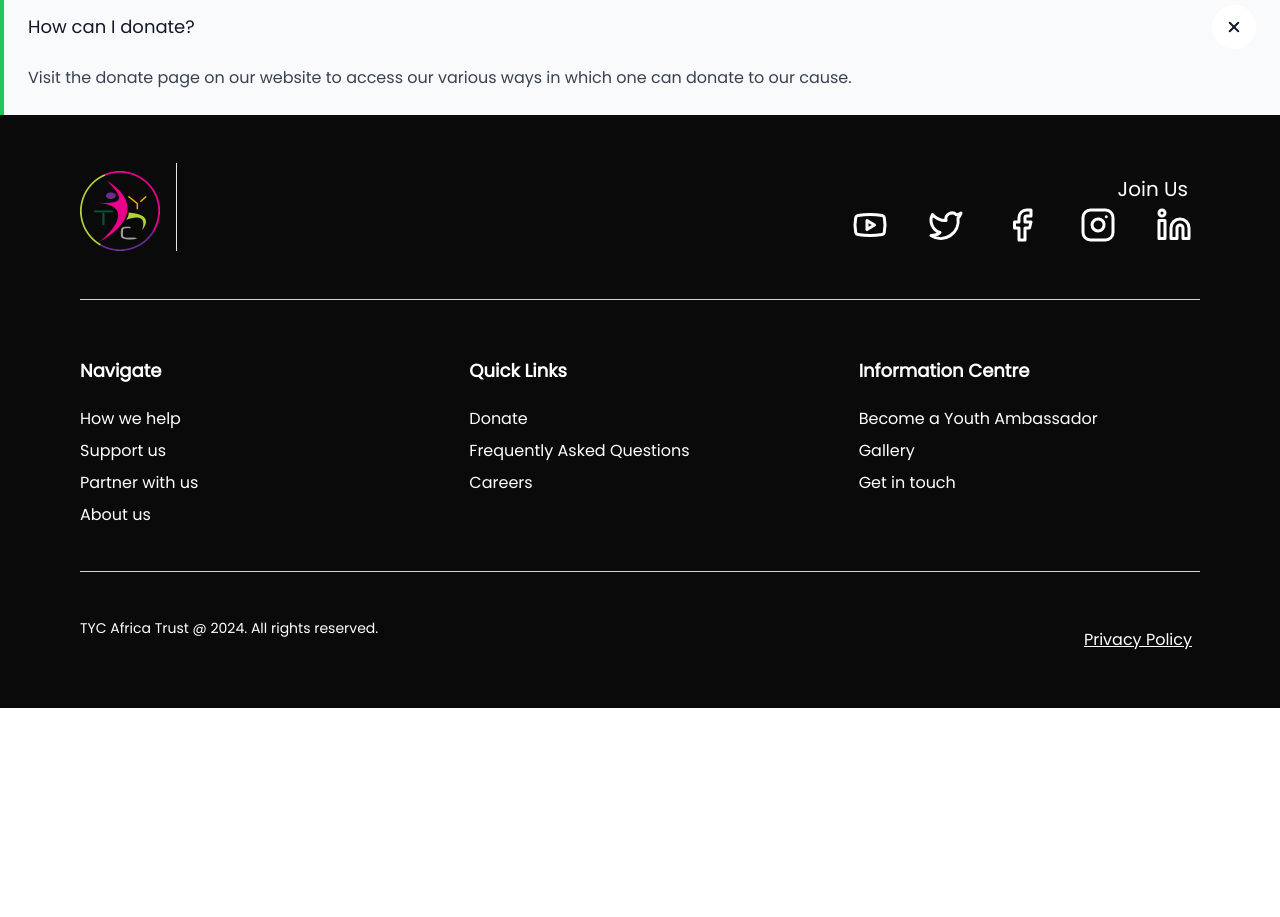
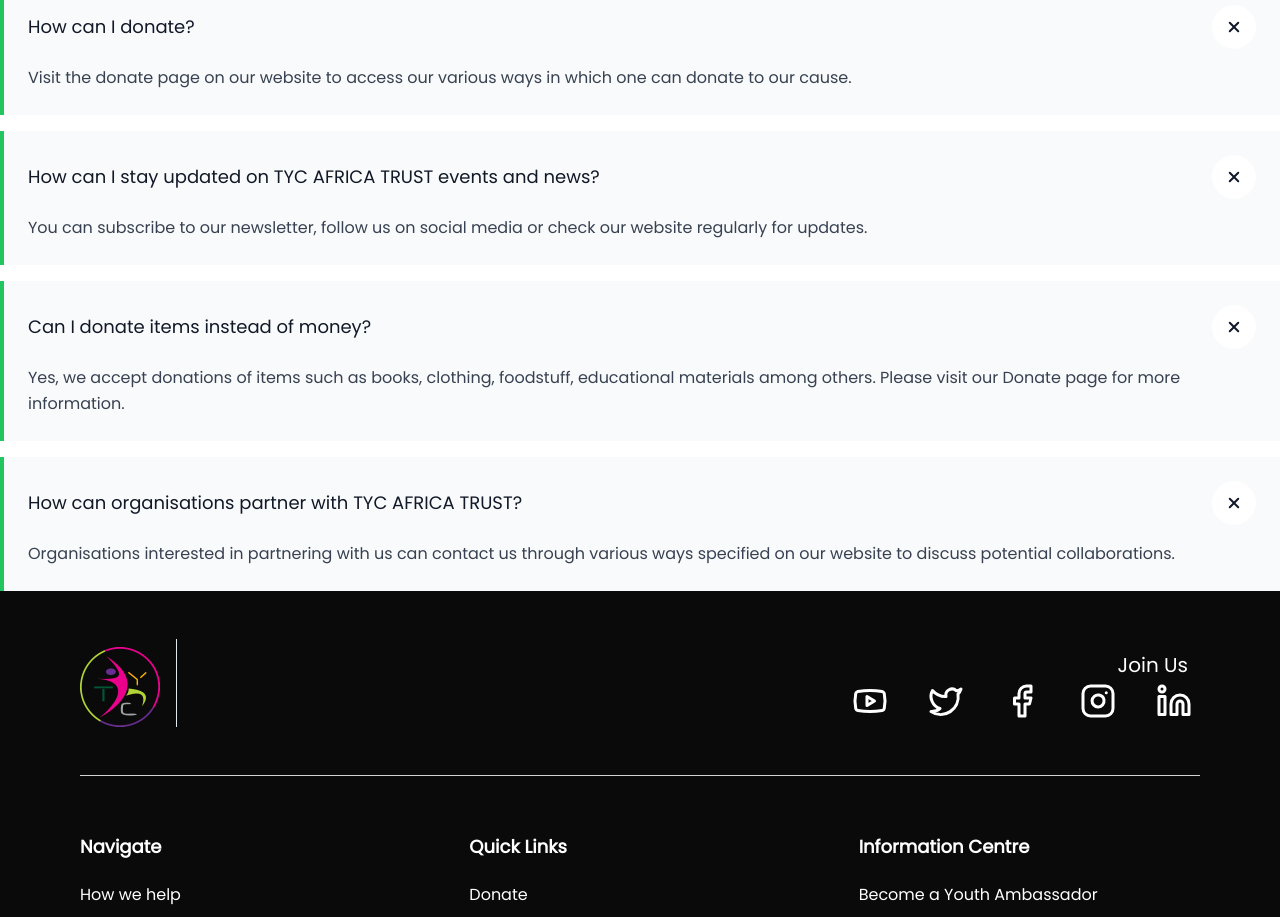
Before and after one commit to BabaMboga/TYC-main, a Next.js app: page /frequently-asked-questions in a window 1280 px wide. Shown: the part 920-1837 px from the top of the page. Before the commit the page ends 1628 px from the top, so only its background shows below. Built offline with nearby package versions, Linux system fonts and the light colour scheme.

Commit message:
Added 3 more questions

```diff
--- a/components/frequently-asked-questions/FAQ.tsx
+++ b/components/frequently-asked-questions/FAQ.tsx
@@ -167,6 +167,100 @@ const FrequentlyAskedQuestions = () => {
                     </p>
                 </details>
 
+                <details
+                    className="group border-s-4 border-green-500 bg-gray-50 p-6 [&_summary::-webkit-details-marker]:hidden"
+                    open
+                >
+                    <summary className="flex cursor-pointer items-center justify-between gap-1.5">
+                        <h2 className="text-lg font-medium text-gray-900">
+                            How can I stay updated on TYC AFRICA TRUST events and news?
+                        </h2>
+
+                        <span className="shrink-0 rounded-full bg-white p-1.5 text-gray-900 sm:p-3">
+                            <svg
+                                xmlns="http://www.w3.org/2000/svg"
+                                className="size-5 shriink-0 transition duration-300 group-open:-rotate-45"
+                                viewBox="0 0 20 20"
+                                fill="currentColor"
+                            >
+                                <path
+                                    fillRule="evenodd"
+                                    d="M10 3a1 1 0 011 1v5h5a1 1 0 110 2h-5v5a1 1 0 11-2 0v-5H4a1 1 0 110-2h5V4a1 1 0 011-1z"
+                                    clipRule="evenodd"
+                                />
+                            </svg>
+                        </span>
+                    </summary>
+
+                    <p className="mt-4 leading-relaxed text-gray-700">
+                        You can subscribe to our newsletter, follow us on social media or check our website regularly for updates.
+                    </p>
+                </details>
+
+                <details
+                    className="group border-s-4 border-green-500 bg-gray-50 p-6 [&_summary::-webkit-details-marker]:hidden"
+                    open
+                >
+                    <summary className="flex cursor-pointer items-center justify-between gap-1.5">
+                        <h2 className="text-lg font-medium text-gray-900">
+                            Can I donate items instead of money?
+                        </h2>
+
+                        <span className="shrink-0 rounded-full bg-white p-1.5 text-gray-900 sm:p-3">
+                            <svg
+                                xmlns="http://www.w3.org/2000/svg"
+                                className="size-5 shriink-0 transition duration-300 group-open:-rotate-45"
+                                viewBox="0 0 20 20"
+                                fill="currentColor"
+                            >
+                                <path
+                                    fillRule="evenodd"
+                                    d="M10 3a1 1 0 011 1v5h5a1 1 0 110 2h-5v5a1 1 0 11-2 0v-5H4a1 1 0 110-2h5V4a1 1 0 011-1z"
+                                    clipRule="evenodd"
+                                />
+                            </svg>
+                        </span>
+                    </summary>
+
+                    <p className="mt-4 leading-relaxed text-gray-700">
+                        Yes, we accept donations of items such as books, clothing, foodstuff,
+                        educational materials among others. Please visit our Donate page for more
+                        information.
+                    </p>
+                </details>
+
+                <details
+                    className="group border-s-4 border-green-500 bg-gray-50 p-6 [&_summary::-webkit-details-marker]:hidden"
+                    open
+                >
+                    <summary className="flex cursor-pointer items-center justify-between gap-1.5">
+                        <h2 className="text-lg font-medium text-gray-900">
+                            How can organisations partner with TYC AFRICA TRUST?
+                        </h2>
+
+                        <span className="shrink-0 rounded-full bg-white p-1.5 text-gray-900 sm:p-3">
+                            <svg
+                                xmlns="http://www.w3.org/2000/svg"
+                                className="size-5 shriink-0 transition duration-300 group-open:-rotate-45"
+                                viewBox="0 0 20 20"
+                                fill="currentColor"
+                            >
+                                <path
+                                    fillRule="evenodd"
+                                    d="M10 3a1 1 0 011 1v5h5a1 1 0 110 2h-5v5a1 1 0 11-2 0v-5H4a1 1 0 110-2h5V4a1 1 0 011-1z"
+                                    clipRule="evenodd"
+                                />
+                            </svg>
+                        </span>
+                    </summary>
+
+                    <p className="mt-4 leading-relaxed text-gray-700">
+                        Organisations interested in partnering with us can contact us through various ways
+                        specified on our website to discuss potential collaborations.
+                    </p>
+                </details>
+
+
 
             </div>
         </>
```
